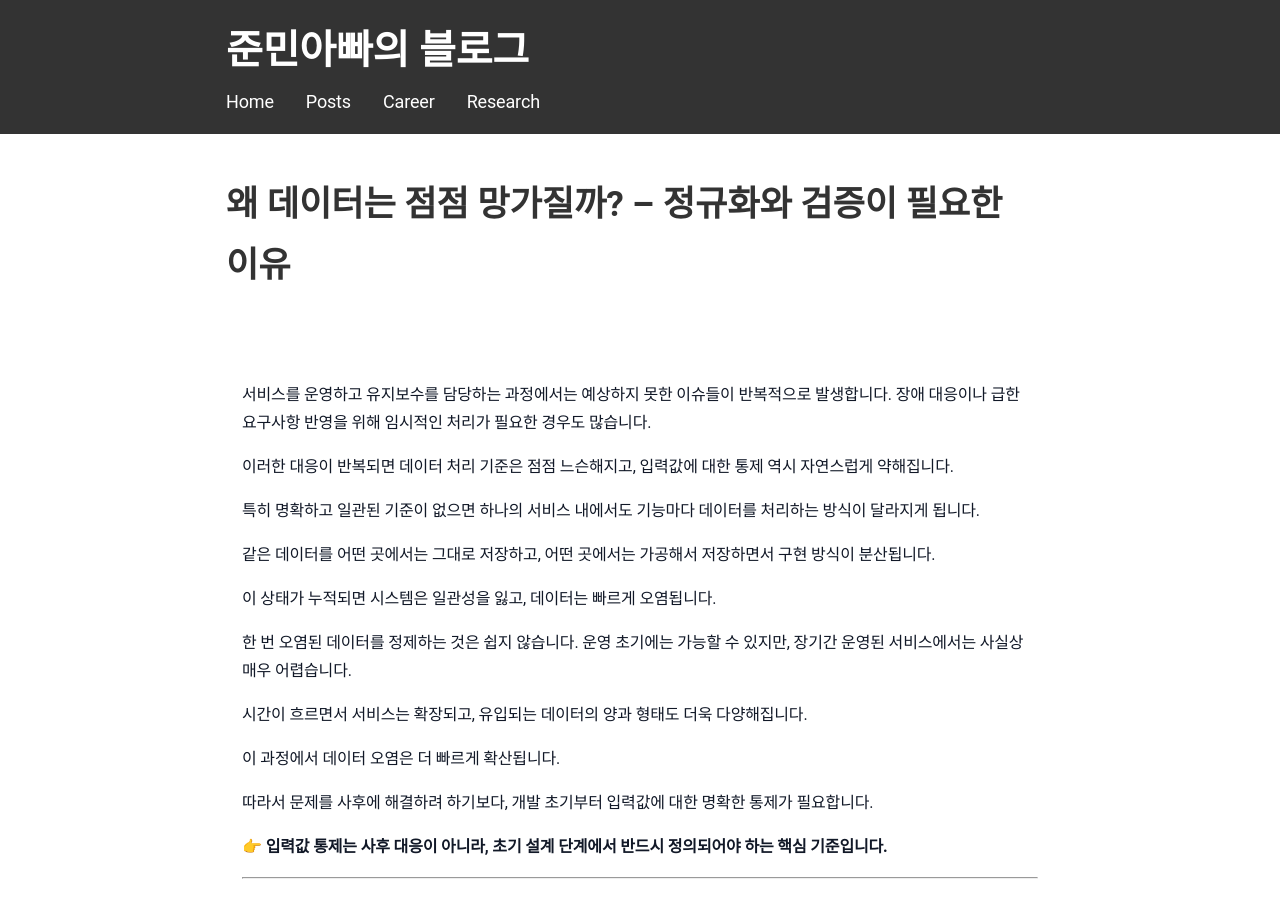
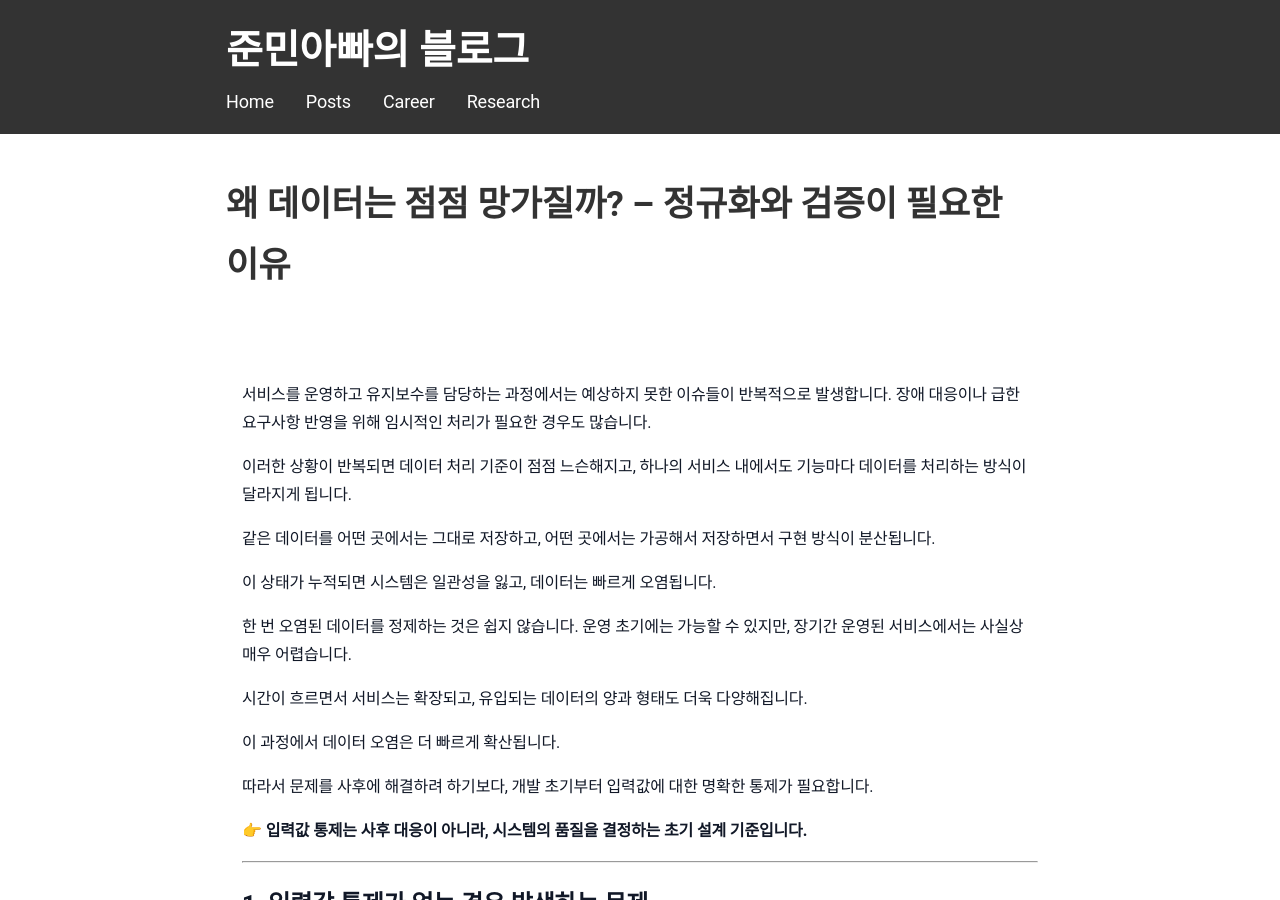
Before and after one commit to sanghoon-lee/sanghoon-lee.github.io, a Jekyll site: the page built from _posts/2026-03-22-normalize.md, in a window 1280 px wide and 900 px high. Built offline with Jekyll 4.4.1, drawn with Linux system fonts in a browser that asks for light colours; nearby versions of some CDN libraries; comment, search, counter and statistics services are not loaded.

```diff
--- a/_posts/2026-03-22-normalize.md
+++ b/_posts/2026-03-22-normalize.md
@@ -8,10 +8,7 @@ categories: 개념정리
 서비스를 운영하고 유지보수를 담당하는 과정에서는 예상하지 못한 이슈들이 반복적으로 발생합니다.
 장애 대응이나 급한 요구사항 반영을 위해 임시적인 처리가 필요한 경우도 많습니다.
 
-이러한 대응이 반복되면 데이터 처리 기준은 점점 느슨해지고,
-입력값에 대한 통제 역시 자연스럽게 약해집니다.
-
-특히 명확하고 일관된 기준이 없으면
+이러한 상황이 반복되면 데이터 처리 기준이 점점 느슨해지고,
 하나의 서비스 내에서도 기능마다 데이터를 처리하는 방식이 달라지게 됩니다.
 
 같은 데이터를 어떤 곳에서는 그대로 저장하고,
@@ -31,7 +28,8 @@ categories: 개념정리
 따라서 문제를 사후에 해결하려 하기보다,
 개발 초기부터 입력값에 대한 명확한 통제가 필요합니다.
 
-👉 **입력값 통제는 사후 대응이 아니라, 초기 설계 단계에서 반드시 정의되어야 하는 핵심 기준입니다.**
+👉 **입력값 통제는 사후 대응이 아니라, 시스템의 품질을 결정하는 초기 설계 기준입니다.**
+
 
 ---
 
```
